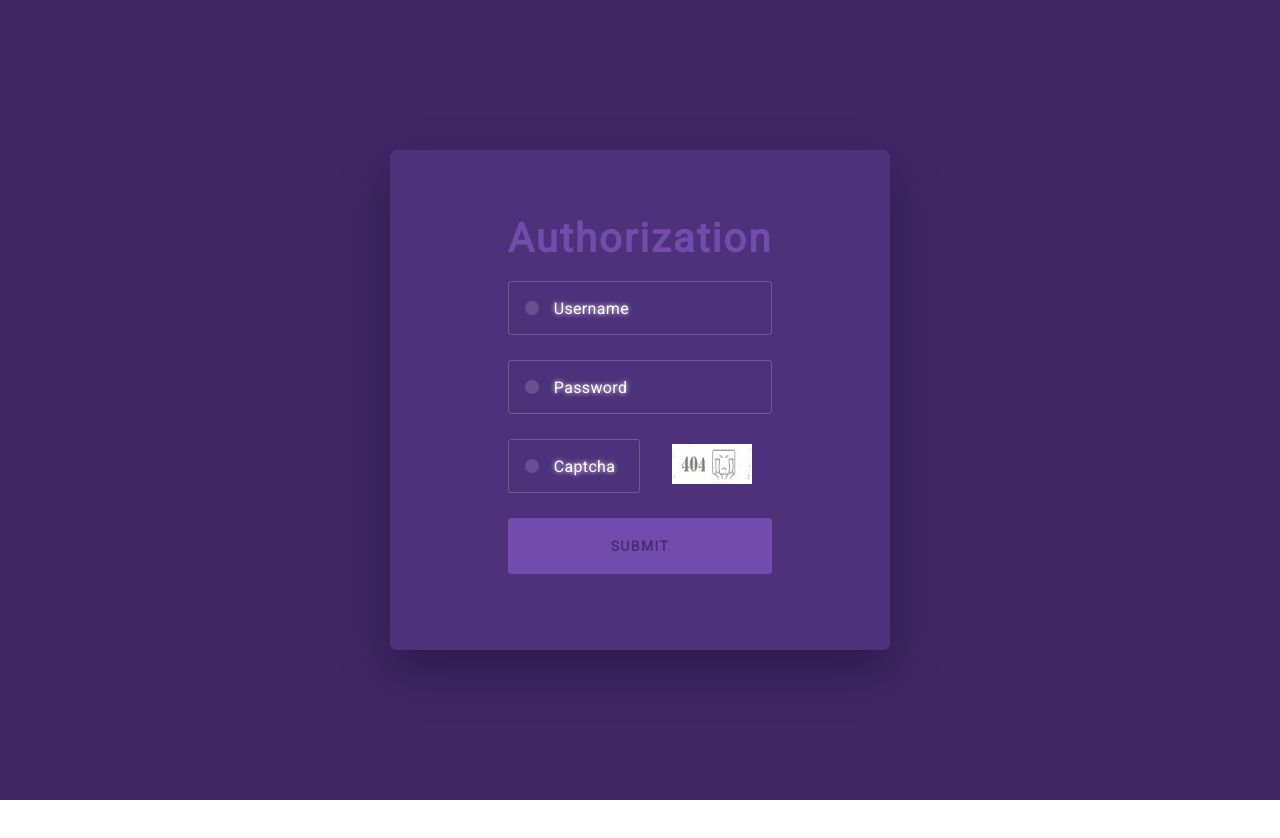
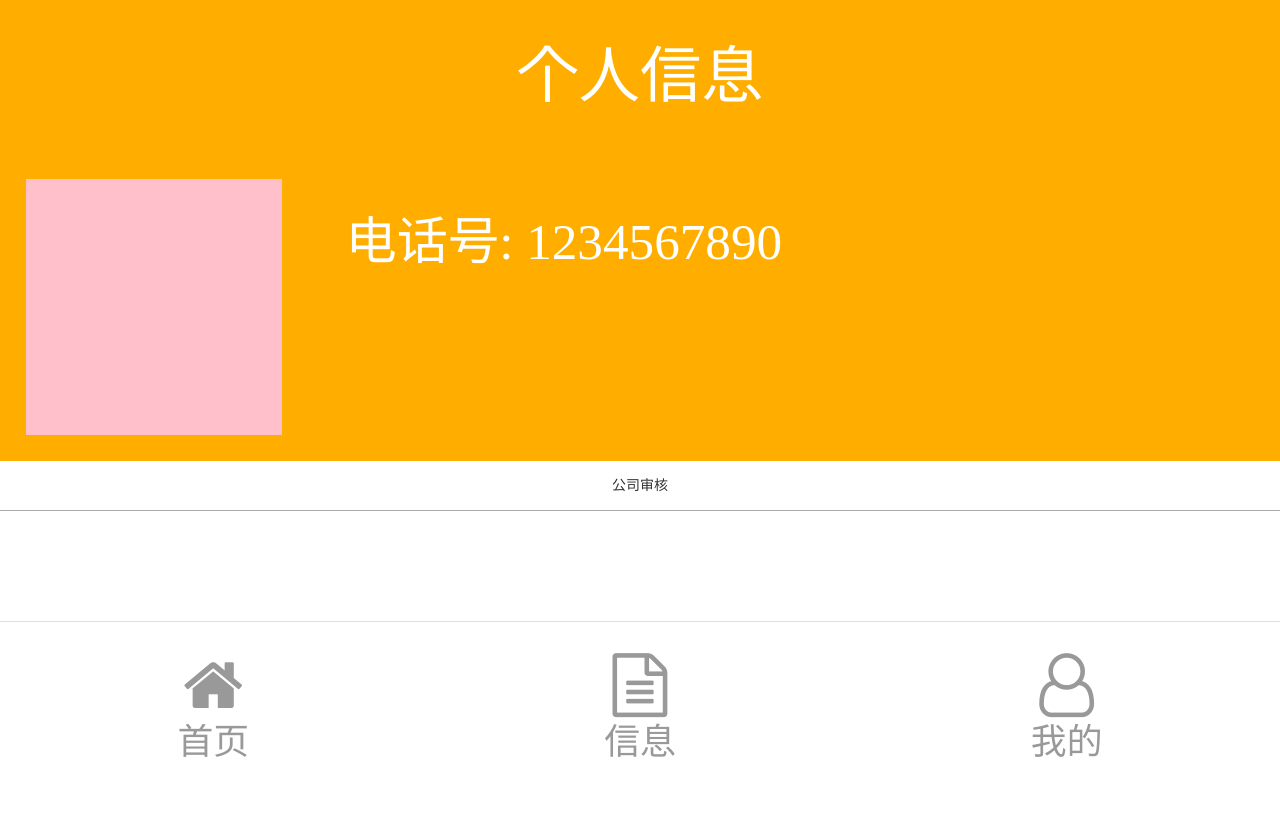
Before and after one commit to errrrdz/CloudPositionWeb, a Vue app in the folder client/: page /me in a window 1280 px wide. Before the commit this address led to /login. Shown: the top 838 px of the page. Before the commit the page ends 800 px from the top, so only its background shows below. Built offline with nearby package versions, Linux system fonts and the light colour scheme; no server answers; sample sign-in values are in the browser's storage.

Commit message:
添加用户信息存储

```diff
--- a/client/src/main.js
+++ b/client/src/main.js
@@ -202,7 +202,7 @@ Vue.prototype.$getLocalStorage = getLocalStorage;
 Vue.prototype.$removeLocalStorage = removeLocalStorage;
 
 router.beforeEach(function (to, from, next) {
-    let user = null;
+    let user = JSON.parse(window.localStorage.getItem("userInfo"));
     if (
         !(
             to.path == "/" ||
--- a/client/src/router/index.js
+++ b/client/src/router/index.js
@@ -12,6 +12,7 @@ import Filter from "../views/Filter";
 import Me from "../views/Me";
 import Login2 from "../views/login2.vue";
 import Register2 from "../views/register2.vue";
+import store from "../store/index";
 
 Vue.use(VueRouter);
 
--- a/client/src/store/index.js
+++ b/client/src/store/index.js
@@ -2,9 +2,13 @@ import Vue from "vue";
 import Vuex from "vuex";
 Vue.use(Vuex);
 
-export default new Vuex.Store({
-    state: {},
+const store = new Vuex.Store({
+    state: {
+        userInfo: {},
+    },
     mutations: {},
     actions: {},
     modules: {},
 });
+
+export default store;
--- a/client/src/views/Index.vue
+++ b/client/src/views/Index.vue
@@ -137,9 +137,6 @@
                                 <i class="fa fa-star"></i>
                                 <i class="fa fa-star"></i>
                             </div>
-                            <!-- <div class="business-info-star-right">
-                                蜂鸟专送
-                            </div> -->
                         </div>
                         <div class="business-info-delivery">
                             <p>基础要求1 | 基础要求2</p>
@@ -148,22 +145,6 @@
                         <div class="business-info-explain">
                             <div>工作内容说明</div>
                         </div>
-                        <!-- <div class="business-info-promotion">
-                            <div class="business-info-promotion-left">
-                                <div class="business-info-promotion-left-incon">新</div>
-                                <p>活动1</p>
-                            </div>
-                            <div class="business-info-promotion-right">
-                                <p>2个活动</p>
-                                <i class="fa fa-caret-down"></i>
-                            </div>
-                        </div>
-                        <div class="business-info-promotion">
-                            <div class="business-info-promotion-left">
-                                <div class="business-info-promotion-left-incon" style="background-color: #F1884F;">特</div>
-                                <p>特价商品5元起</p>
-                            </div>
-                        </div> -->
                     </div>
                 </li>
             </ul>
@@ -213,11 +194,11 @@ export default {
                 query: { orderTypeId: orderTypeId },
             });
         },
-      toFilter(){
+        toFilter() {
             this.$router.push({
-            path:"filter"
-          })
-      }
+                path: "filter",
+            });
+        },
     },
     components: {
         Footer,
@@ -229,7 +210,7 @@ export default {
 /****************** 新增 ******************/
 .el-dropdown-link {
     cursor: pointer;
-  color: #409EFF;
+    color: #409eff;
 }
 .el-icon-arrow-down {
     font-size: 12px;
--- a/client/src/views/Me.vue
+++ b/client/src/views/Me.vue
@@ -12,7 +12,7 @@
                     <!-- 放图片 -->
                 </div>
                 <div class="info-content">
-                    <p>admin</p>
+                    <p>{{ userInfo.name }}</p>
                     <p>电话号: 1234567890</p>
                 </div>
                 <!-- <h5>订单配送至：</h5>
@@ -22,7 +22,7 @@
         </div>
         <p>习近平先生 13656785432</p> -->
             </div>
-            <div class="btn">公司审核</div>
+            <div class="list-btn">公司审核</div>
             <!-- 订单明细部分 -->
             <ul class="order-detailed">
                 <li v-for="item in selectlist" :key="item">
@@ -33,17 +33,33 @@
                     <p>{{ item.price }}</p>
                 </li>
             </ul>
+            <div @click="userQuit" class="quit-btn">退出登录</div>
             <Footer></Footer>
         </div>
     </body>
 </template>
 
 <script>
+import { userInfo } from "os";
 import Footer from "../components/Footer.vue";
 export default {
     name: "Me",
     data() {
-        return {};
+        return {
+            userInfo: window.localStorage.getItem("userInfo"),
+        };
+    },
+    created() {
+        console.log(window.localStorage.getItem("userInfo"));
+        console.log(userInfo.name);
+    },
+    methods: {
+        userQuit() {
+            delete localStorage["userInfo"];
+            this.$router.push({
+                path: "/index",
+            });
+        },
     },
     components: { Footer },
 };
@@ -105,12 +121,13 @@ export default {
 .wrapper .order-info p {
     font-size: 3vw;
 }
-.wrapper .btn {
-    box-sizing: border-box;
-    padding: 3vw;
-    font-size: 4vw;
-    color: #666;
-    border-bottom: solid 1px #ddd;
+.wrapper .list-btn {
+    width: 100%;
+    height: 50px;
+    border-bottom: 1px solid #aaa;
+    /* background-color: rgb(110, 110, 110); */
+    text-align: center;
+    line-height: 50px;
 }
 .wrapper .order-info .headImg {
     width: 20vw;
@@ -126,6 +143,19 @@ export default {
 }
 .wrapper .order-info .info-content p:nth-child(2) {
     font-size: 4vw;
+}
+.quit-btn {
+    position: absolute;
+    bottom: 10%;
+    left: 50%;
+    transform: translateX(-50%);
+    width: 80%;
+    height: 30px;
+    background-color: #db1616e8;
+    border-radius: 1vw;
+    text-align: center;
+    line-height: 30px;
+    color: #fff;
 }
 /****************** 订单明细部分 ******************/
 .wrapper .order-detailed {
@@ -167,6 +197,7 @@ export default {
     align-items: center;
     font-size: 3.5vw;
 }
+
 /****************** 订单合计部分 ******************/
 .wrapper .total {
     width: 100%;
--- a/client/src/views/login2.vue
+++ b/client/src/views/login2.vue
@@ -74,9 +74,10 @@
 
 <script>
 // import { api } from "../boot/axios";
-// import store from "src/store";
+import store from "../store/index";
 import Loading from "../components/loading";
 import service from "../api/request";
+import router from "../router";
 export default {
     name: "login",
     components: { Loading },
@@ -165,42 +166,25 @@ export default {
                     username: this.user.username,
                 },
             });
-            // const { data: res } = await api.post("/user/sys/login", {
-            //     captcha: this.user.captcha,
-            //     checkKey: this.currdatetime,
-            //     password: this.user.password,
-            //     username: this.user.username,
-            // });
             if (res.flag === true) {
+                console.log(res);
+                window.localStorage.setItem(
+                    "userInfo",
+                    JSON.stringify(res.data.userInfo)
+                );
+                store.commit("tokenCommit", res.data.token);
                 this.$message({
                     message: res.message,
                     type: "success",
                 });
-                // this.$q.notify({
-                //     message: res.message,
-                //     color: "green",
-                //     position: "top",
-                // });
-                // console.log(res.result)
-                // store().commit("SET_TOKEN", res.data.token);
-                // store().commit("SET_AVATAR", res.data.userInfo.picture);
-                // store().commit("SET_USERNAME", res.data.userInfo.username);
-                // store().commit("SET_SEX", res.data.userInfo.gender);
-                // store().commit("SET_BIRTHDAY", res.data.userInfo.birthday);
-                // store().commit("SET_EMAIL", res.data.userInfo.email);
-                // store().commit("SET_ID", res.data.userInfo.id);
-                // store().commit("SET_ROLE", res.data.userInfo.role);
-                // await this.$router.push("/");
+                this.$router.push({
+                    path: "index",
+                });
             } else {
                 this.$message({
                     message: res.message,
                     type: "error",
                 });
-                // this.$q.notify({
-                //     message: res.message,
-                //     color: "red",
-                //     position: "top",
-                // });
             }
             this.isLoading = false;
         },
```
Also changed, not shown: client/src/views/BusinessList.vue (+5 -88 lines), client/src/views/Examine.vue (added). Lines whose indentation alone changed are shown as unchanged.
